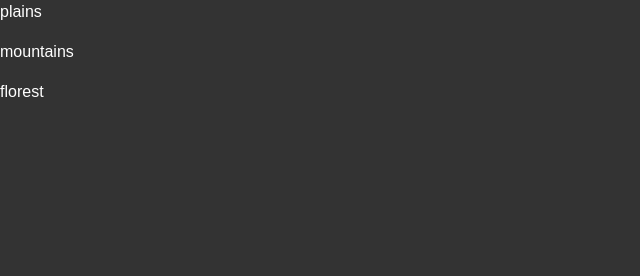
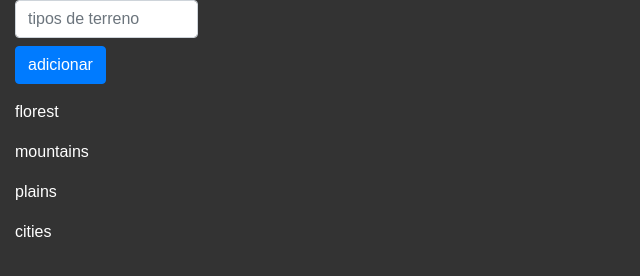
Before and after one commit to kennedy-f/mapGenerator, a plain HTML site: page index.html in a window 1280 px wide. Shown: the whole page, without its empty margins (0-640 px from the left). Drawn offline with Linux system fonts and the light colour scheme.

Commit message:
Novas funções e matriz completa

```diff
--- a/index.html
+++ b/index.html
@@ -19,8 +19,17 @@
 
 </head>
 <body>
-    <div id="matriz">
+    <div id="mapGenerator">
+        <form onsubmit="addGroundType(event)">
+            <div class="form-group col-2 ">
+                <input class="form-control mb-2" name="groundType" id="groundType" placeholder="tipos de terreno"type="text">
+                <button class="btn btn-primary" id="btnGroundType"> adicionar </button>
+            </div>
+        </form>
 
+        <div class="col 4"id="matriz">
+
+        </div>
     </div>
 </body>
 </html>
--- a/js/main.js
+++ b/js/main.js
@@ -1,30 +1,62 @@
 $(document).ready(function () {
     console.log('Digite generateMap');
     console.log('Está function que esta a preencher a matriz')
-    types.map(dado => $("<p>" + dado + "</p>").insertAfter($("#matriz")));
+    show();
 })
 
 
 
-var types = ['florest', 'mountains', 'plains'];
+var types = ['florest', 'mountains', 'plains', 'cities', ''];
+
+function show() {
+    types.map(dado => $("<p>" + dado + "</p>").appendTo($("#matriz")));
+}
+
+function deleteMap() {
+    $("#matriz").remove();
+}
+
+function createMap() {
+    $("<div id='matriz' class='col-4'></div>").appendTo($("#mapGenerator"));
+    show();
+}
 
 function createArray2D(rows){
     var arr = [];
-
     for (var i = 0; i < rows; i++) {
         arr[i] = [];
     }
-
     return arr;
 }
 
-var matriz
+
 function generateMap(size){
     var matriz = createArray2D(size);
     for (var i = 0 ; i< size; i++){
         for(var j = 0; j < size; j++ ){
-            matriz[i][j] = 'teste';
+            matriz[i][j] = types[Math.floor(Math.random() * types.length - 1)];
         }
     }
     return matriz;
 }
+
+
+function addGroundType(event){
+    event.preventDefault();
+    var defaultTypes = ['cities', 'plain', 'florest', 'village', 'mountais', 'water'];
+    //to-do criar função para o input aceitar apenas letras.
+    var userType = $('#groundType').val().toLowerCase();
+    for (var i = 0; i < defaultTypes.length; i++) {
+        if (userType === defaultTypes[i]) {
+            types.push(defaultTypes[i]);
+            deleteMap();
+            createMap();
+            return
+        }
+    }
+
+}
+
+function randomType() {
+    //to-do adicionar tipos de terreno aqui
+}
```
